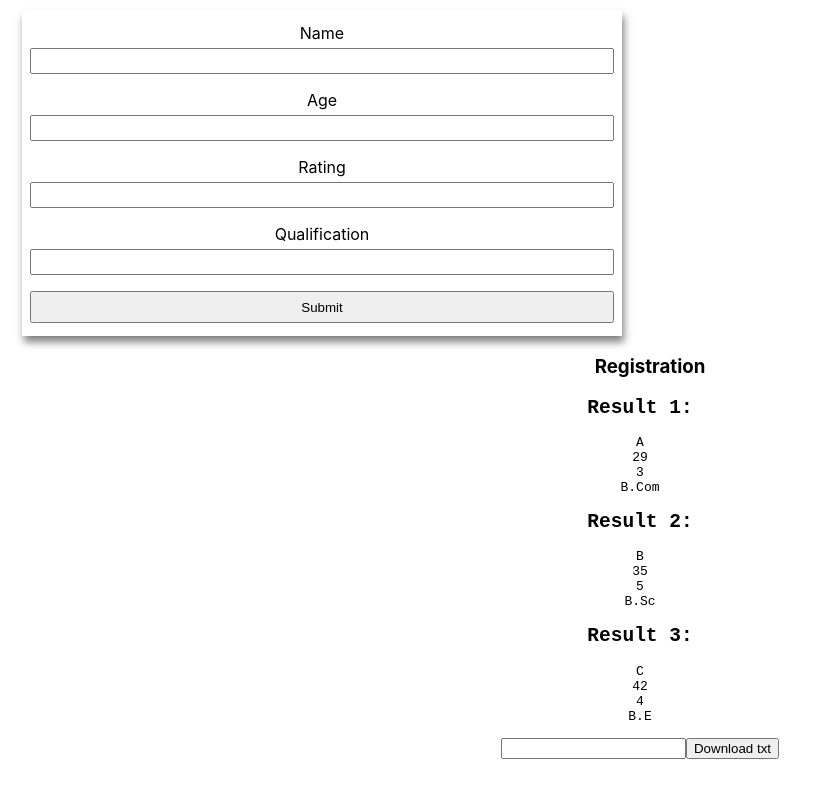
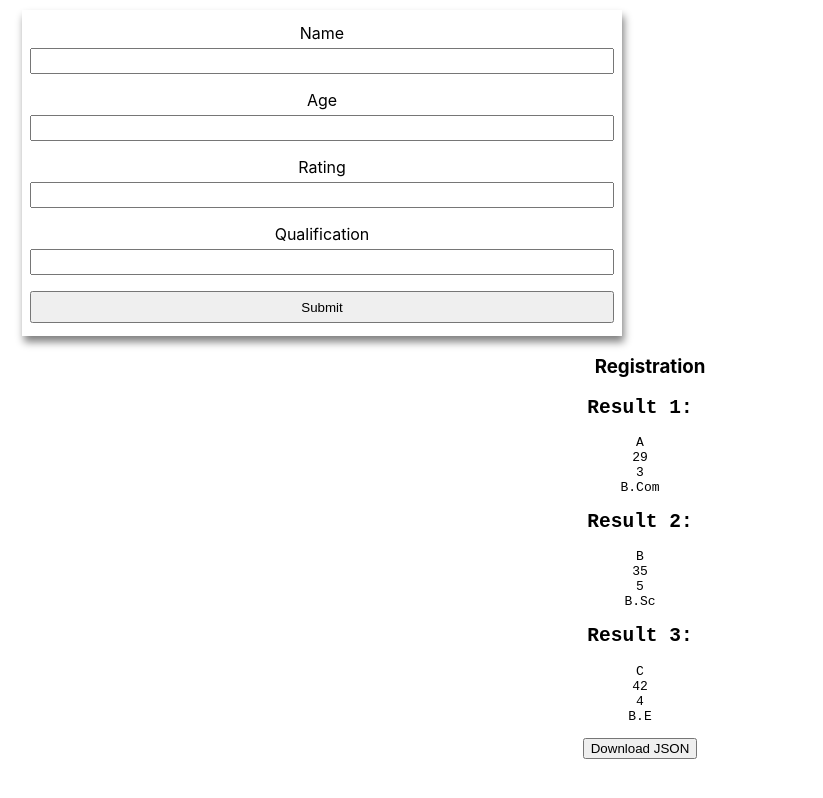
Before and after one commit to capntechbeard/react-dynamicform, a React (Create React App) app: page / in a window 1280 px wide. Shown: the whole page, without its empty margins (0-823 px from the left). Built offline with nearby package versions, Linux system fonts and the light colour scheme.

Commit message:
Allows a download of the current JSON data

```diff
--- a/src/App.js
+++ b/src/App.js
@@ -31,11 +31,11 @@ class App extends Component {
 
   downloadTxtFile = () => {
     const element = document.createElement("a");
-    const file = new Blob([document.getElementById("myInput").value], {
+    const file = new Blob([JSON.stringify(this.state)], {
       type: "text/plain"
     });
     element.href = URL.createObjectURL(file);
-    element.download = "myFile.txt";
+    element.download = "myFile.json";
     document.body.appendChild(element); // Required for this to work in FireFox
     element.click();
   };
@@ -117,9 +117,7 @@ class App extends Component {
             "$1"
           )}
         </pre>
-
-        <input id="myInput" />
-        <button onClick={this.downloadTxtFile}>Download txt</button>
+        <button onClick={this.downloadTxtFile}>Download JSON</button>
       </div>
     );
   }
```
